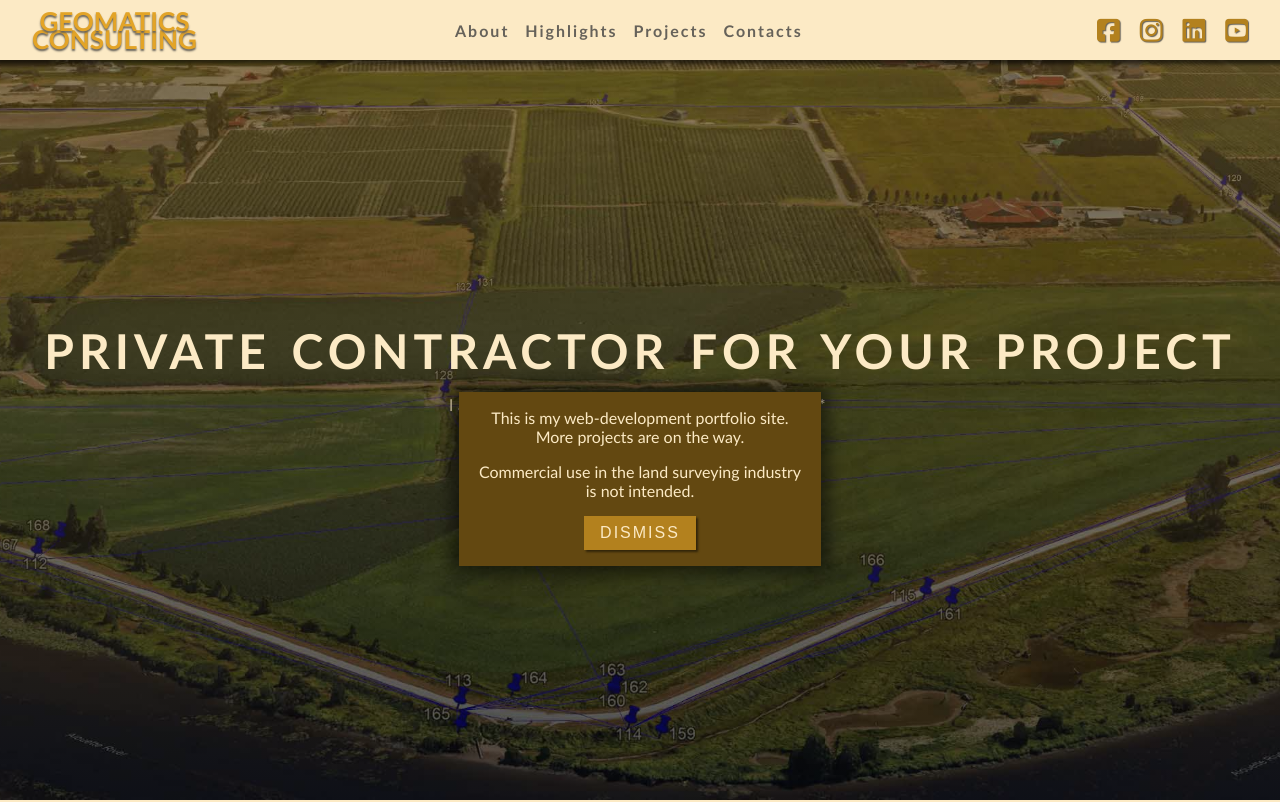
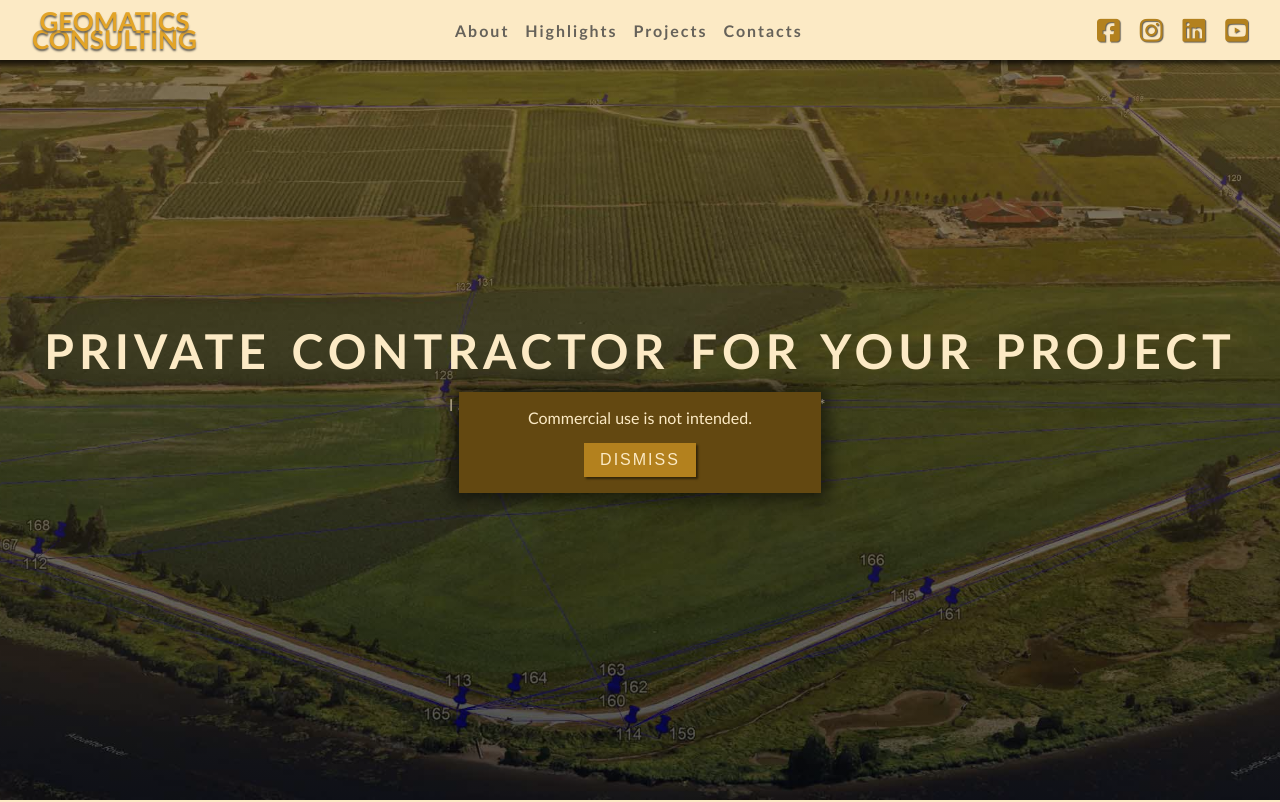
Before and after one commit to Pavel-Gs/landing_page, a React (Create React App) app: page / in a window 1280 px wide. Shown: the top 802 px of the page. Built offline with nearby package versions, Linux system fonts and the light colour scheme.

Commit message:
changed disclaimer

```diff
--- a/src/components/Disclaimer.js
+++ b/src/components/Disclaimer.js
@@ -22,10 +22,7 @@ export const DisclaimerStructure = () => {
 
 
 	return (<section id='disclaimer-section' style={visibility}>		{/* visibility styles applies here */}
-		<p>This is my web-development portfolio site.<br />
-			More projects are on the way.</p>
-		<p>Commercial use in the land surveying industry<br />
-			is not intended.</p>
+		<p>Commercial use is not intended.</p>
 		<button className='btn-regular' onClick={() => {transparentDisclaimer(); setTimeout(hideDisclaimer, 600); }}>DISMISS</button> {/* Invoke transparency function first. After the animation - invoke "display: none" function */}
 	</section>);
 }
```
